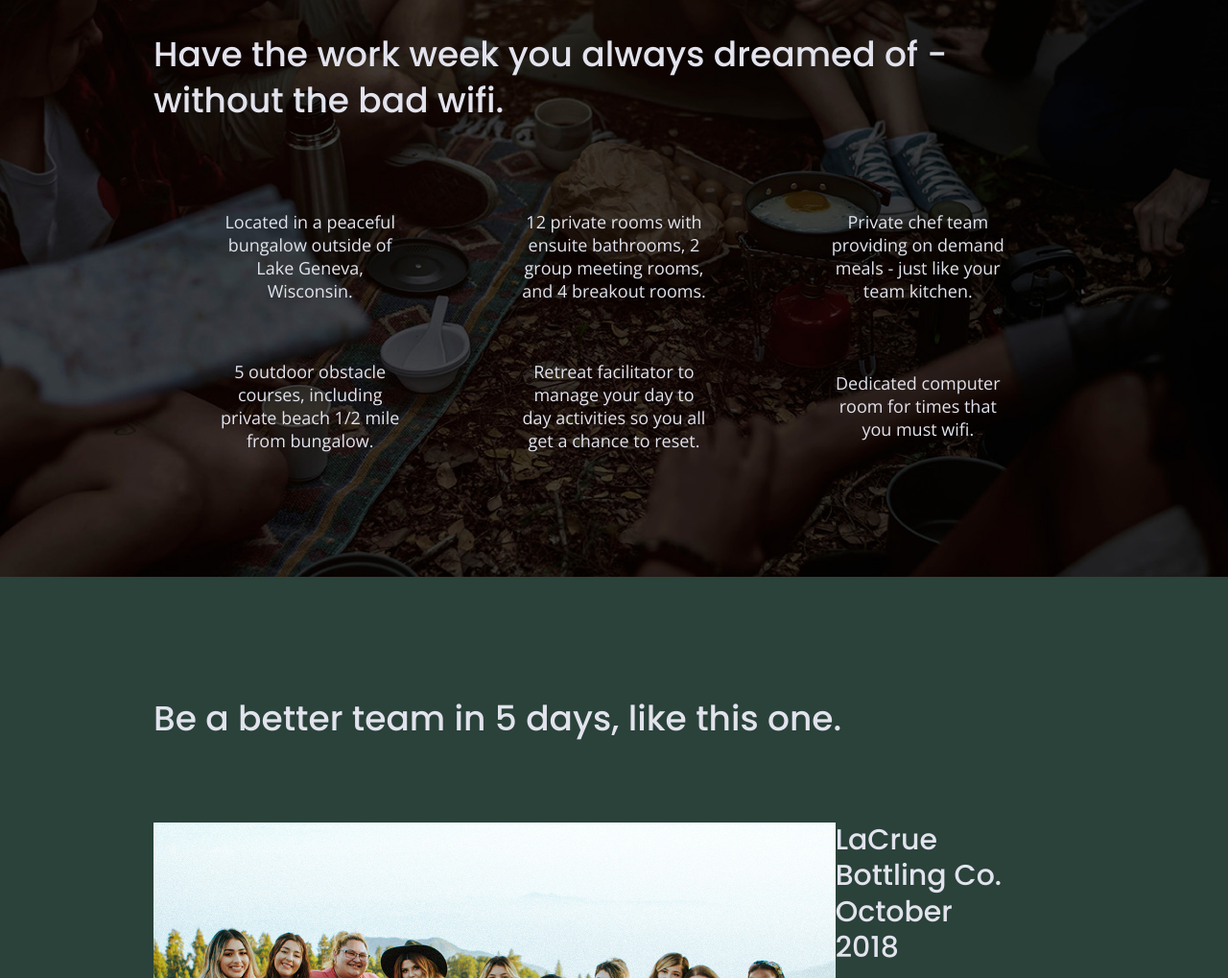
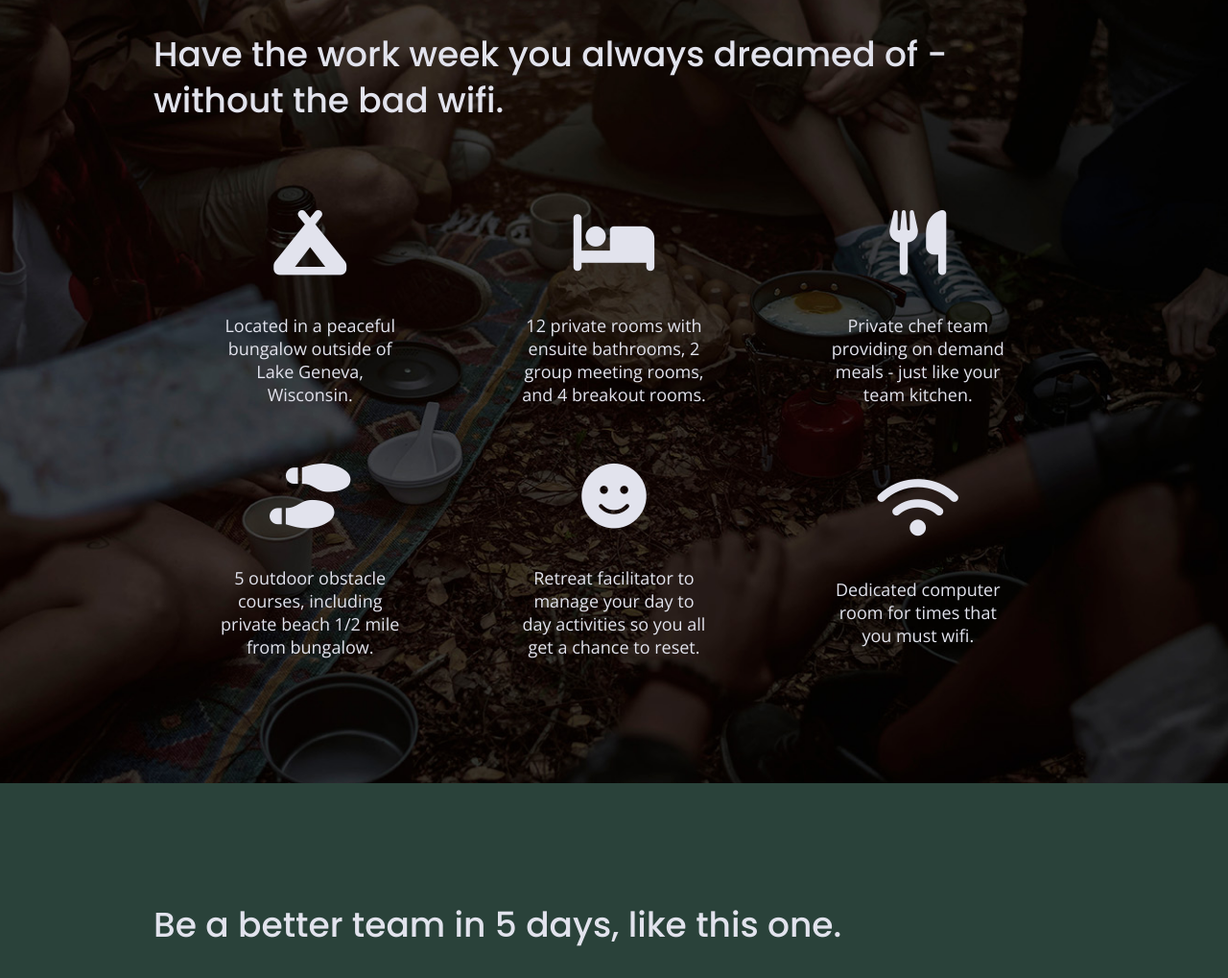
Before and after one commit to LaniV-V/Unplugged, a website built with Parcel: page index.html in a window 1280 px wide. Shown: the part 1043-2062 px from the top of the page at 96% size. Built offline with nearby package versions, Linux system fonts and the light colour scheme.

Commit message:
adding font awesome link on all pages and css update

```diff
--- a/css/main.css
+++ b/css/main.css
@@ -315,7 +315,10 @@ address {
       align-items: center;
       flex-flow: row wrap;
    }
-
+   .features i {
+      font-size: 3.75em;
+      margin-bottom: 40px;
+  }
    .features p {
       text-align: center;
       margin: 0;
--- a/index.html
+++ b/index.html
@@ -17,10 +17,11 @@
   <!-- Place favicon.ico in the root directory -->
 
   <!-- Google Fonts -->
-<link href="https://fonts.googleapis.com/css?family=Open+Sans:400,700|Poppins:500,700" rel="stylesheet">
+  <link href="https://fonts.googleapis.com/css?family=Open+Sans:400,700|Poppins:500,700" rel="stylesheet">
 
   <link rel="stylesheet" href="css/normalize.css">
   <link rel="stylesheet" href="css/main.css">
+  <script src="https://kit.fontawesome.com/d40655fda9.js" crossorigin="anonymous"></script>
 
   <meta name="theme-color" content="#fafafa">
 </head>
@@ -71,27 +72,39 @@
           <!-- Add your Features content here -->
           <div class="features-items">
            <article>
-              <p class="fontawesome-icon"></p>
+              <p class="fontawesome-icon">
+                <i class="fas fa-campground"></i>
+              </p>
               <p class="features-item-description">Located in a peaceful bungalow outside of Lake Geneva, Wisconsin.</p>
           </article>
           <article>
-              <p class="fontawesome-icon"></p>
+              <p class="fontawesome-icon">
+                <i class="fas fa-bed"></i>
+              </p>
               <p class="features-item-description">12 private rooms with ensuite bathrooms, 2 group meeting rooms, and 4 breakout rooms.</p>
           </article>
           <article>
-              <p class="fontawesome-icon"></p>
+              <p class="fontawesome-icon">
+                <i class="fas fa-utensils"></i>
+              </p>
               <p class="features-item-description">Private chef team providing on demand meals - just like your team kitchen.</p>
           </article>
           <article>
-              <p class="fontawesome-icon"></p>
+              <p class="fontawesome-icon">
+                <i class="fas fa-shoe-prints"></i>
+              </p>
               <p class="features-item-description">5 outdoor obstacle courses, including private beach 1/2 mile from bungalow.</p>
          </article>
          <article>
-              <p class="fontawesome-icon"></p>
+              <p class="fontawesome-icon">
+                <i class="fas fa-smile"></i>
+              </p>
               <p class="features-item-description">Retreat facilitator to manage your day to day activities so you all get a chance to reset.</p>
          </article>
          <article>
-              <p class="fontawesome-icon"></p>
+              <p class="fontawesome-icon">
+                <i class="fas fa-wifi"></i>
+              </p>
               <p class="features-item-description">Dedicated computer room for times that you must wifi.</p>
           </article>
         </div>
```
Also changed, not shown: about/index.html (+1 -1 lines), faq/index.html (+1 -1 lines).
